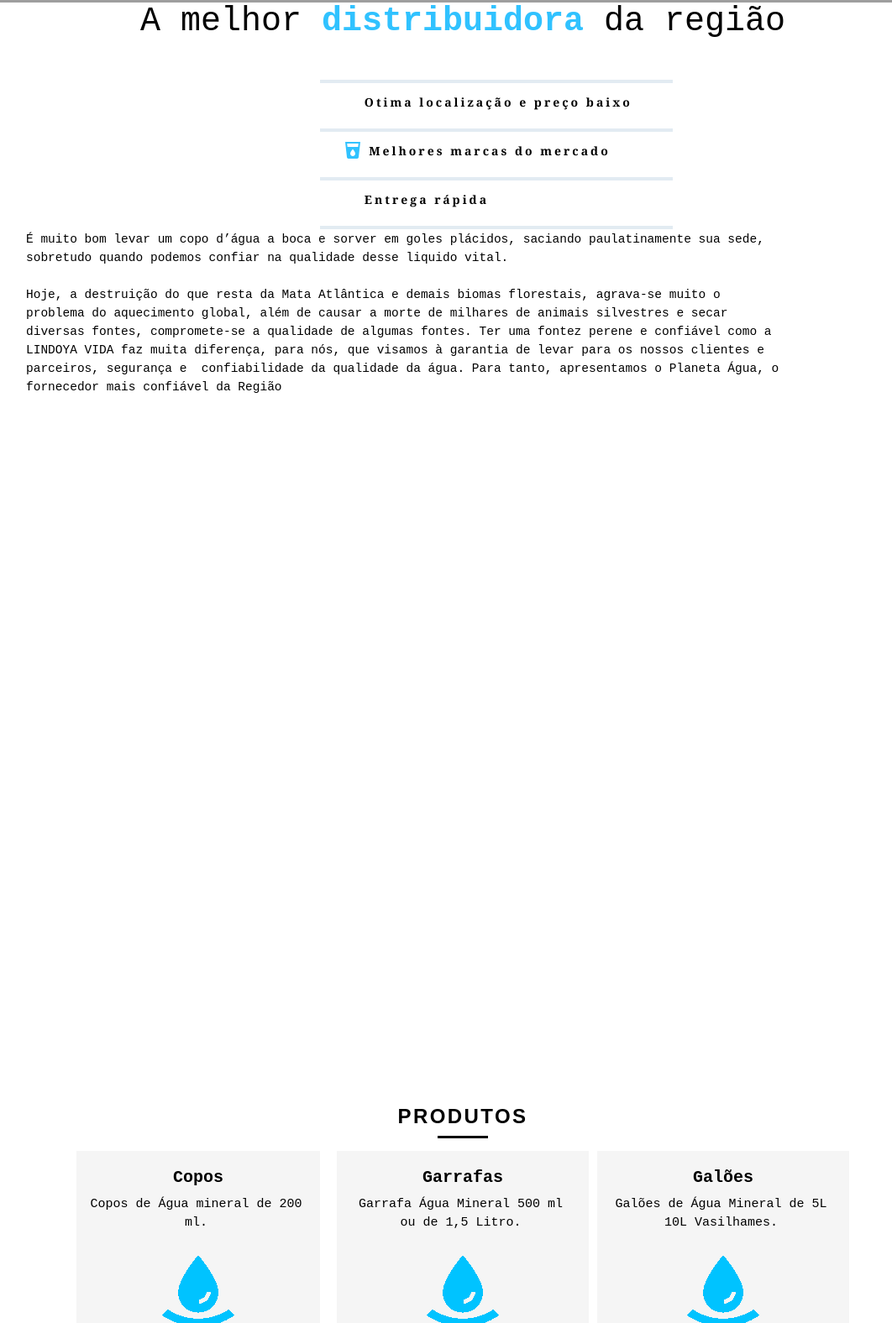
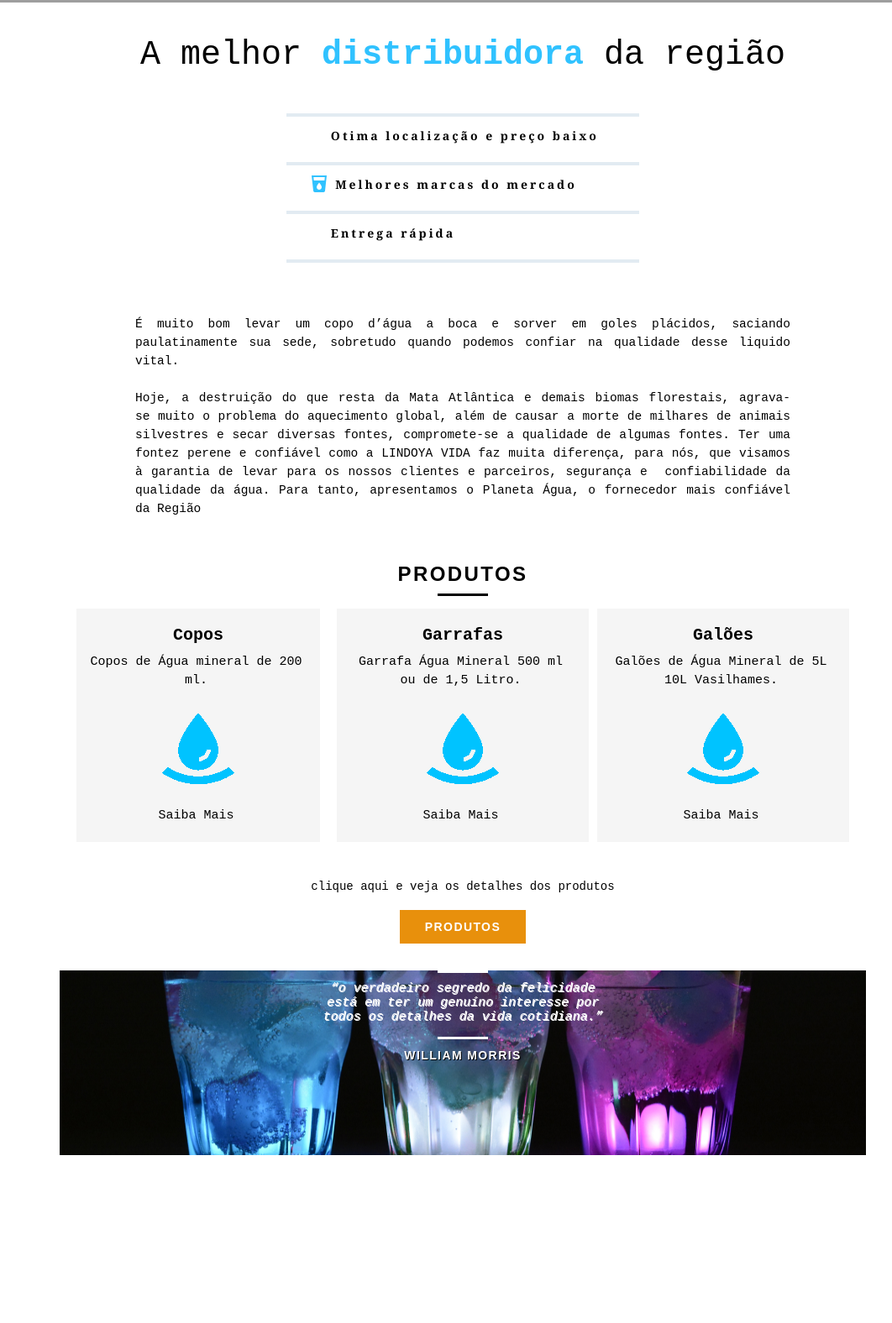
Before and after one commit to PauloBorges21/marilda_projetos, a plain HTML site: page index.html in a window 1280 px wide. Shown: the part 446-2022 px from the top of the page at 84% size, without its empty margins (89-1151 px from the left). After the commit the page ends 1822 px from the top, so only its background shows below. Drawn offline with Linux system fonts and the light colour scheme; grey boxes are pictures that could not be loaded.

Commit message:
Correção

```diff
--- a/css/style.css
+++ b/css/style.css
@@ -31,10 +31,22 @@ p {
 }
 
 /* Icones*/
-.material-icons.md-18 { font-size: 18px; }
-.material-icons.md-24 { font-size: 24px; }
-.material-icons.md-36 { font-size: 36px; }
-.material-icons.md-48 { font-size: 48px; }
+
+.material-icons.md-18 {
+    font-size: 18px;
+}
+
+.material-icons.md-24 {
+    font-size: 24px;
+}
+
+.material-icons.md-36 {
+    font-size: 36px;
+}
+
+.material-icons.md-48 {
+    font-size: 48px;
+}
 
 .material-icons {
 
@@ -169,6 +181,7 @@ p {
 
 .conteudo_loja h2 {
 
+    margin-top: 1em;
     font-family: 'Roboto Mono', monospace;
     font-size: 40px;
 
@@ -197,10 +210,10 @@ p {
     flex-direction: row;
     flex-wrap: wrap;
     justify-content: center;
-    margin: 2em;
+    margin: 2em 0;
 }
 
-.diferenciais{
+.diferenciais {
     font-family: 'Alice', serif;
     font-weight: bold;
     letter-spacing: .2em;
@@ -209,9 +222,9 @@ p {
 }
 
 .para_icon {
-    display:inline-flex;
+    display: inline-flex;
     text-align: left;
-    width: 45em;
+/*    width: 45em;*/
     margin-left: 1.8em;
 }
 
@@ -222,7 +235,7 @@ p {
     padding: 0;
 }
 
-.para_icon p{
+.para_icon p {
     font-weight: bold;
     padding-top: 0.18em;
 }
@@ -239,13 +252,16 @@ p {
 
 }
 */
+
 /* Conteudo */
 
 .left_conteudo {
-    position: absolute;
-    right: 230px;
-    top: 700px;
-
+    position: relative;
+    /*    right: 20em;*/
+    display: flex;
+    justify-content: center;
+    flex-direction: column;
+    align-items: center;
 
 
 }
@@ -255,8 +271,9 @@ p {
     font-size: 14.5px;
     line-height: 22px;
     padding: 20px;
-
+    display: inline-flex;
     margin: 0 auto;
+    text-align: justify;
 
 }
 
@@ -265,17 +282,18 @@ p {
 
 /*Produtos*/
 
-.produtos  {
-
-	padding: 1000px 0;
+.produtos {
+    margin-top: 2em;
 }
 
 /* Flex */
+
 .flex {
     display: flex;
 }
 
 /* Flex Item */
+
 .item {
     margin: 5px;
     text-align: center;
@@ -291,19 +309,19 @@ p {
     margin: 8px auto 10px auto;
 }
 
-.produtos_icone{
+.produtos_icone {
     padding-top: 20px;
-    background:#f5f5f5;
+    background: #f5f5f5;
     text-align: center;
 }
 
-.produtos_icone h3{
+.produtos_icone h3 {
     font-family: 'Roboto Mono', monospace;
     font-size: 20px;
     font-weight: bold;
 }
 
-.produtos_icone p{
+.produtos_icone p {
     font-family: 'Roboto Mono', monospace;
     font-size: 15px;
     line-height: 22px;
@@ -311,16 +329,29 @@ p {
     padding-left: 1em;
 
 }
+
 .call {
     padding-top: 40px;
     text-align: center;
     clear: both;
 }
 
-.call p{
+.call p {
     font-family: 'Roboto Mono', monospace;
     margin-bottom: 20px;
 }
+
+.quebra {
+    margin-top: 2em;
+    background: #f5f5f5;
+    width: 100%;
+    height: 220px;
+    background: url("../img/glasses-ice-cubes-illuminated-drink-162475.jpeg") no-repeat center;
+    background-size: cover;
+    text-align: center;
+}
+
+
 /* Mapa
 
 #imgmap {
--- a/index.html
+++ b/index.html
@@ -29,9 +29,7 @@
                 </ul>
             </nav>
         </div>
-
-    </header>
-    <section class="introducao">
+  <section class="introducao">
         <div class="container">
             <h1>Planeta Água Bela Vista</h1>
             <blockquote class="quote-externo">
@@ -41,6 +39,9 @@
         </div>
 
     </section>
+    </header>
+    <main class="container">
+
 
     <!--<section class="loja">
         <div class="grid-5">
@@ -51,10 +52,10 @@
 
     <section class="conteudo_loja ">
         <h2>A melhor <strong>distribuidora</strong> da região</h2>
-        <div class=" container  cont">
+        <div class=" cont">
 
 
-                <ul class="diferenciais grid-6">
+                <ul class="diferenciais">
                     <span class="separador">
                     <li class="para_icon"><i class="material-icons md-24">&#xE854;</i>
                         <p>  Otima localização e preço baixo </p>
@@ -78,8 +79,8 @@
 
         </div>
     </section>
-    <section class="left_conteudo">
-        <div class="container grid-16">
+    <section class="left_conteudo flex">
+        <div class="grid-14">
 
             <p>É muito bom levar um copo d’água a boca e sorver em goles plácidos, saciando paulatinamente sua sede, sobretudo quando podemos confiar na qualidade desse liquido vital.<br><br>Hoje, a destruição do que resta da Mata Atlântica e demais biomas florestais, agrava-se muito o problema do aquecimento global, além de causar a morte de milhares de animais silvestres e secar diversas fontes, compromete-se a qualidade de algumas fontes. Ter uma fontez perene e confiável como a LINDOYA VIDA faz muita diferença, para nós, que visamos à garantia de levar para os nossos clientes e parceiros, segurança e  confiabilidade da qualidade da água. Para tanto, apresentamos o Planeta Água, o fornecedor mais confiável da Região
 
@@ -89,7 +90,7 @@
 
     </section>
 
-    <section class="produtos container">
+    <section class="produtos ">
 
         <h2 class="subtitulo">Produtos</h2>
         <ul class="produtos_lista item flex-item-1">
@@ -126,6 +127,16 @@
         </div>
 
     </section>
+
+    <section class="quebra">
+			<blockquote class="quote-externo">
+				<p>“o verdadeiro segredo da felicidade está em ter um genuíno interesse por todos os detalhes da vida cotidiana.”</p>
+				<cite>WILLIAM MORRIS</cite>
+			</blockquote>
+		</section>
+</main>
+
+
 </body>
 
 
```
Also changed, not shown: img/bg.jpg (deleted), img/drops-of-water-water-nature-liquid-40784.jpeg (added), img/redes-sociais/facebook.png (added), img/redes-sociais/instagram.png (added), img/redes-sociais/twitter.png (added), 3 other files. Lines whose indentation alone changed are shown as unchanged.
